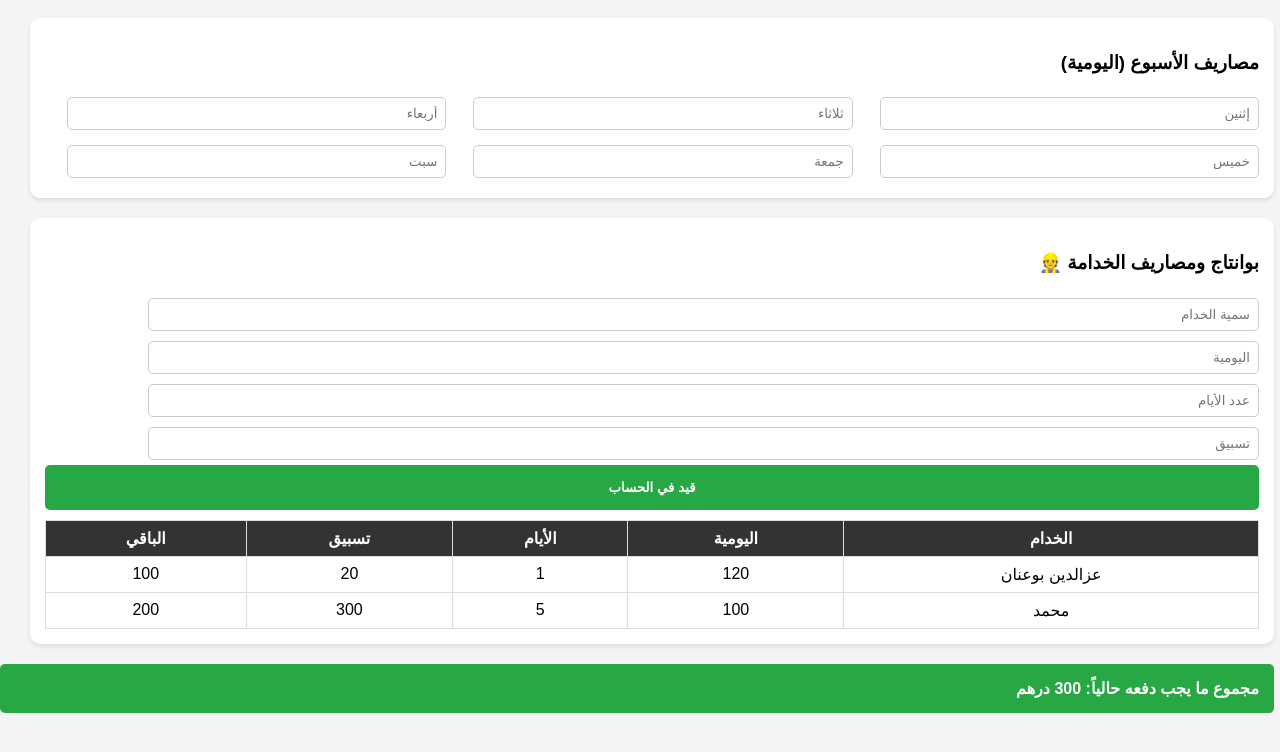
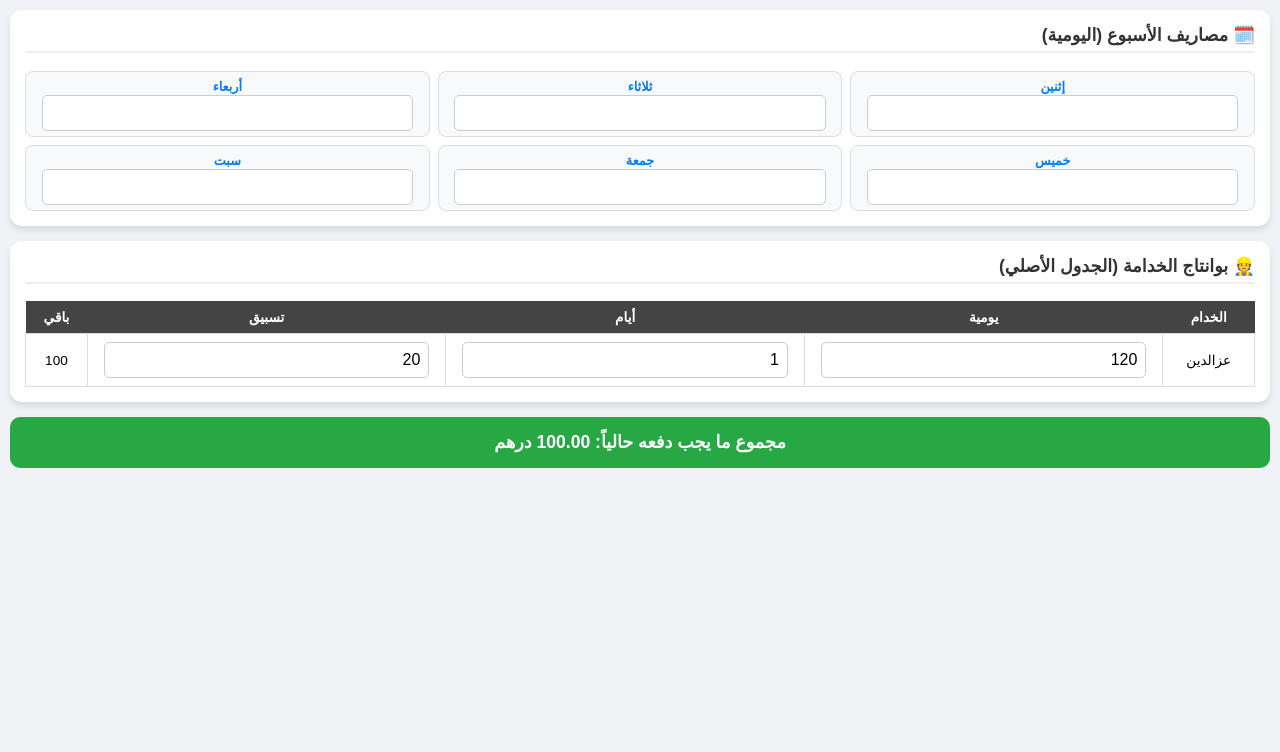
Before and after one commit to infraserma-cpu/Infraserma-, a plain HTML site: page pointing.html in a window 1280 px wide. Drawn offline with Linux system fonts and the light colour scheme.

Commit message:
Update pointing.html

```diff
--- a/pointing.html
+++ b/pointing.html
@@ -4,57 +4,82 @@
     <meta charset="UTF-8">
     <meta name="viewport" content="width=device-width, initial-scale=1.0">
     <style>
-        body { font-family: sans-serif; background: #f4f4f4; padding: 10px; }
-        .card { background: white; padding: 15px; border-radius: 10px; margin-bottom: 20px; box-shadow: 0 2px 5px rgba(0,0,0,0.1); }
-        input { width: 90%; padding: 8px; margin: 5px 0; border: 1px solid #ccc; border-radius: 5px; }
-        table { width: 100%; border-collapse: collapse; margin-top: 10px; }
-        th, td { border: 1px solid #ddd; padding: 8px; text-align: center; }
-        th { background: #333; color: white; }
-        .btn-green { background: #28a745; color: white; border: none; padding: 15px; width: 100%; border-radius: 5px; font-weight: bold; }
+        body { font-family: sans-serif; background: #f0f2f5; padding: 10px; margin: 0; }
+        .card { background: white; padding: 15px; border-radius: 12px; margin-bottom: 15px; box-shadow: 0 4px 6px rgba(0,0,0,0.1); }
+        h3 { margin-top: 0; color: #333; font-size: 1.1rem; border-bottom: 2px solid #eee; padding-bottom: 5px; }
+        .grid-days { display: grid; grid-template-columns: repeat(3, 1fr); gap: 8px; }
+        .day-box { background: #f8f9fa; border: 1px solid #ddd; padding: 5px; border-radius: 8px; text-align: center; }
+        .day-box span { font-size: 0.8rem; font-weight: bold; color: #007bff; }
+        input { width: 90%; padding: 8px; border: 1px solid #ccc; border-radius: 5px; font-size: 1rem; }
+        table { width: 100%; border-collapse: collapse; margin-top: 10px; font-size: 0.85rem; }
+        th { background: #444; color: white; padding: 8px; }
+        td { border: 1px solid #ddd; padding: 8px; text-align: center; background: #fff; }
+        .total-banner { background: #28a745; color: white; padding: 15px; border-radius: 10px; text-align: center; font-weight: bold; font-size: 1.1rem; }
     </style>
 </head>
 <body>
 
-    <!-- الجزء ديال اليومية (مصاريف الأسبوع) -->
     <div class="card">
-        <h3>مصاريف الأسبوع (اليومية)</h3>
-        <div style="display: grid; grid-template-columns: repeat(3, 1fr); gap: 5px;">
-            <input type="number" placeholder="إثنين">
-            <input type="number" placeholder="ثلاثاء">
-            <input type="number" placeholder="أربعاء">
-            <input type="number" placeholder="خميس">
-            <input type="number" placeholder="جمعة">
-            <input type="number" placeholder="سبت">
+        <h3>🗓️ مصاريف الأسبوع (اليومية)</h3>
+        <div class="grid-days">
+            <div class="day-box"><span>إثنين</span><input type="number" class="day-exp" oninput="doMath()"></div>
+            <div class="day-box"><span>ثلاثاء</span><input type="number" class="day-exp" oninput="doMath()"></div>
+            <div class="day-box"><span>أربعاء</span><input type="number" class="day-exp" oninput="doMath()"></div>
+            <div class="day-box"><span>خميس</span><input type="number" class="day-exp" oninput="doMath()"></div>
+            <div class="day-box"><span>جمعة</span><input type="number" class="day-exp" oninput="doMath()"></div>
+            <div class="day-box"><span>سبت</span><input type="number" class="day-exp" oninput="doMath()"></div>
         </div>
     </div>
 
-    <!-- الجزء ديال الخدامة (اللي طلبتي يرجع كيف كان) -->
     <div class="card">
-        <h3>بوانتاج ومصاريف الخدامة 👷</h3>
-        <input type="text" placeholder="سمية الخدام">
-        <input type="number" placeholder="اليومية">
-        <input type="number" placeholder="عدد الأيام">
-        <input type="number" placeholder="تسبيق">
-        <button class="btn-green" onclick="alert('تمت الإضافة')">قيد في الحساب</button>
-
+        <h3>👷 بوانتاج الخدامة (الجدول الأصلي)</h3>
         <table>
             <thead>
                 <tr>
-                    <th>الخدام</th><th>اليومية</th><th>الأيام</th><th>تسبيق</th><th>الباقي</th>
+                    <th>الخدام</th>
+                    <th>يومية</th>
+                    <th>أيام</th>
+                    <th>تسبيق</th>
+                    <th>باقي</th>
                 </tr>
             </thead>
-            <tbody>
+            <tbody id="worker-table">
                 <tr>
-                    <td>عزالدين بوعنان</td><td>120</td><td>1</td><td>20</td><td>100</td>
+                    <td>عزالدين</td>
+                    <td><input type="number" class="rate" value="120" oninput="doMath()"></td>
+                    <td><input type="number" class="days" value="1" oninput="doMath()"></td>
+                    <td><input type="number" class="adv" value="20" oninput="doMath()"></td>
+                    <td class="res">100</td>
                 </tr>
-                <tr>
-                    <td>محمد</td><td>100</td><td>5</td><td>300</td><td>200</td>
-                </tr>
+                <!-- تقدر تزيد خدام آخر هنا -->
             </tbody>
         </table>
     </div>
 
-    <div class="btn-green">مجموع ما يجب دفعه حالياً: 300 درهم</div>
+    <div class="total-banner" id="final-res">
+        مجموع ما يجب دفعه حالياً: 100.00 درهم
+    </div>
 
+    <script>
+        function doMath() {
+            let totalDays = 0;
+            let totalWorkers = 0;
+
+            // حساب مصاريف الأيام
+            document.querySelectorAll('.day-exp').forEach(i => totalDays += parseFloat(i.value) || 0);
+
+            // حساب الخدامة
+            document.querySelectorAll('#worker-table tr').forEach(row => {
+                let r = parseFloat(row.querySelector('.rate').value) || 0;
+                let d = parseFloat(row.querySelector('.days').value) || 0;
+                let a = parseFloat(row.querySelector('.adv').value) || 0;
+                let balance = (r * d) - a;
+                row.querySelector('.res').innerText = balance.toFixed(2);
+                totalWorkers += balance;
+            });
+
+            document.getElementById('final-res').innerText = "المجموع الكلي: " + (totalDays + totalWorkers).toFixed(2) + " درهم";
+        }
+    </script>
 </body>
 </html>
```
